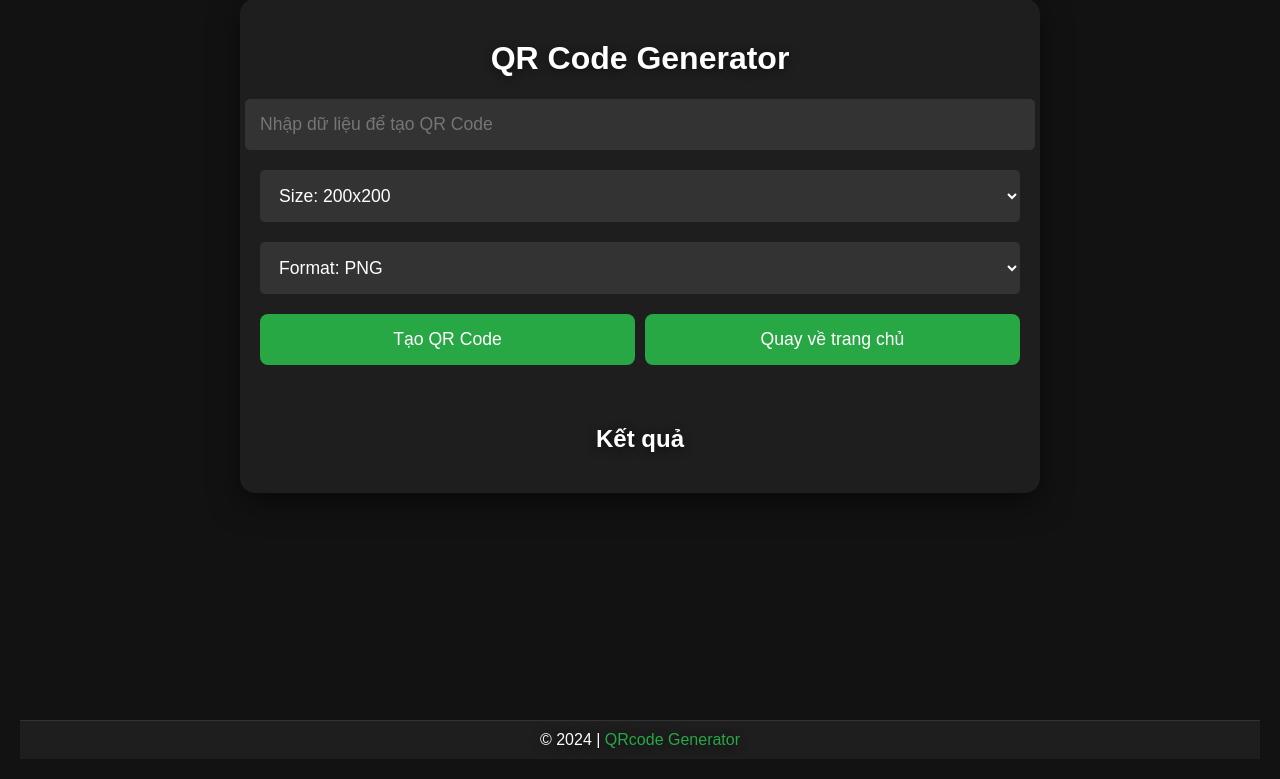
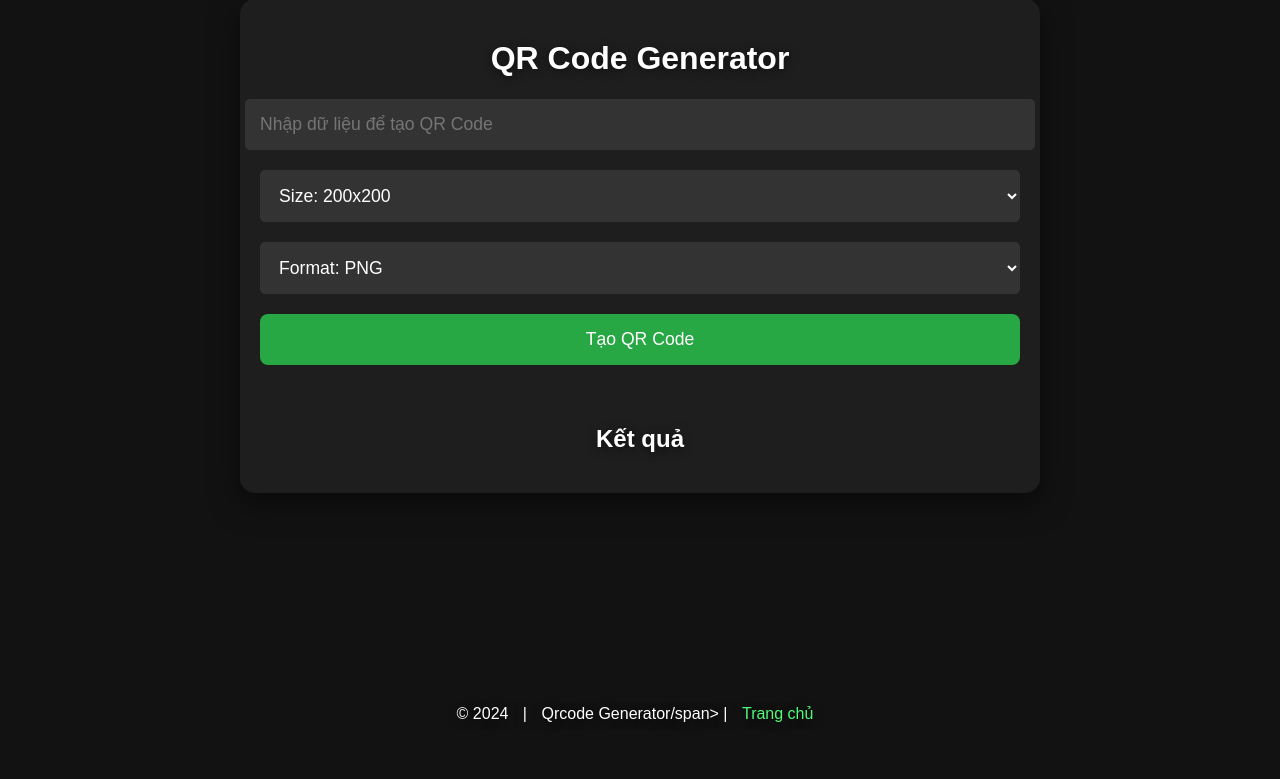
Before and after one commit to tanbaycu/tanbaycu-website, a Flask app: page /qrcode in a window 1280 px wide. Shown: the part 21-800 px from the top of the page. Run offline with Flask 3, Linux system fonts and the light colour scheme; parts of the project's set-up code (start-up, migrations or seed data) failed here and were passed over.

Commit message:
update footer

```diff
--- a/templates/qrcode.html
+++ b/templates/qrcode.html
@@ -157,33 +157,44 @@
 
     footer {
       margin-top: auto;
-      /* Đẩy footer xuống cuối cùng */
-      width: 100%;
-      /* Chiếm toàn bộ chiều rộng */
-      background-color: #1e1e1e;
-      /* Nền footer tối */
-      padding: 10px 0;
-      text-align: center;
-      /* Căn giữa cho footer */
-      border-top: 1px solid #333;
-      /* Viền trên cho footer */
+      /* Đẩy footer xuống dưới cùng */
+      padding: 20px 0;
+      /* Padding trên và dưới */
+      font-size: 1rem;
+      /* Kích thước chữ */
+      display: flex;
+      /* Sử dụng flexbox */
+      justify-content: center;
+      /* Căn giữa nội dung trong footer */
+      align-items: center;
+      /* Căn giữa theo chiều dọc */
+      background-color: transparent;
+      /* Nền trong suốt, không cần phông nền */
       color: #ffffff;
-      /* Chữ màu trắng */
+      /* Màu chữ sáng */
     }
 
     footer a {
-      color: #28a745;
-      /* Chữ màu xanh lá cho liên kết */
+      color: #50fa7b;
+      /* Màu chữ liên kết trong footer */
       text-decoration: none;
-      /* Bỏ gạch chân */
-      transition: color 0.3s ease;
-      /* Hiệu ứng khi hover */
+      /* Không gạch chân */
+      transition: color 0.3s;
+      /* Hiệu ứng chuyển màu */
+      margin: 0 10px;
+      /* Khoảng cách giữa các liên kết */
     }
 
     footer a:hover {
-      color: #218838;
-      /* Màu tối hơn khi hover */
+      color: #ffffff;
+      /* Màu chữ khi hover */
     }
+
+    footer span {
+      margin: 0 10px;
+      /* Khoảng cách giữa các phần tử */
+    }
+
 
     @media only screen and (max-width: 480px) {
       body {
@@ -228,8 +239,6 @@
       </select>
       <div class="button-container">
         <button id="generateButton">Tạo QR Code</button>
-        <button class="home-button" onclick="window.location.href='{{ url_for('homepage') }}'">Quay về trang
-          chủ</button>
       </div>
     </div>
     <div class="result-form" id="resultForm">
@@ -245,8 +254,13 @@
     </div>
   </div>
   <footer>
-    <div>© 2024 | <a href="#">QRcode Generator</a></div>
+    <p>
+      <span>© 2024</span> |
+      <span>Qrcode Generator/span> |
+        <a href="{{ url_for('homepage') }}">Trang chủ</a>
+    </p>
   </footer>
+
 
   <script>
     $(document).ready(function () {
```
Also changed, not shown: templates/urldownload.html (+45 -6 lines).
